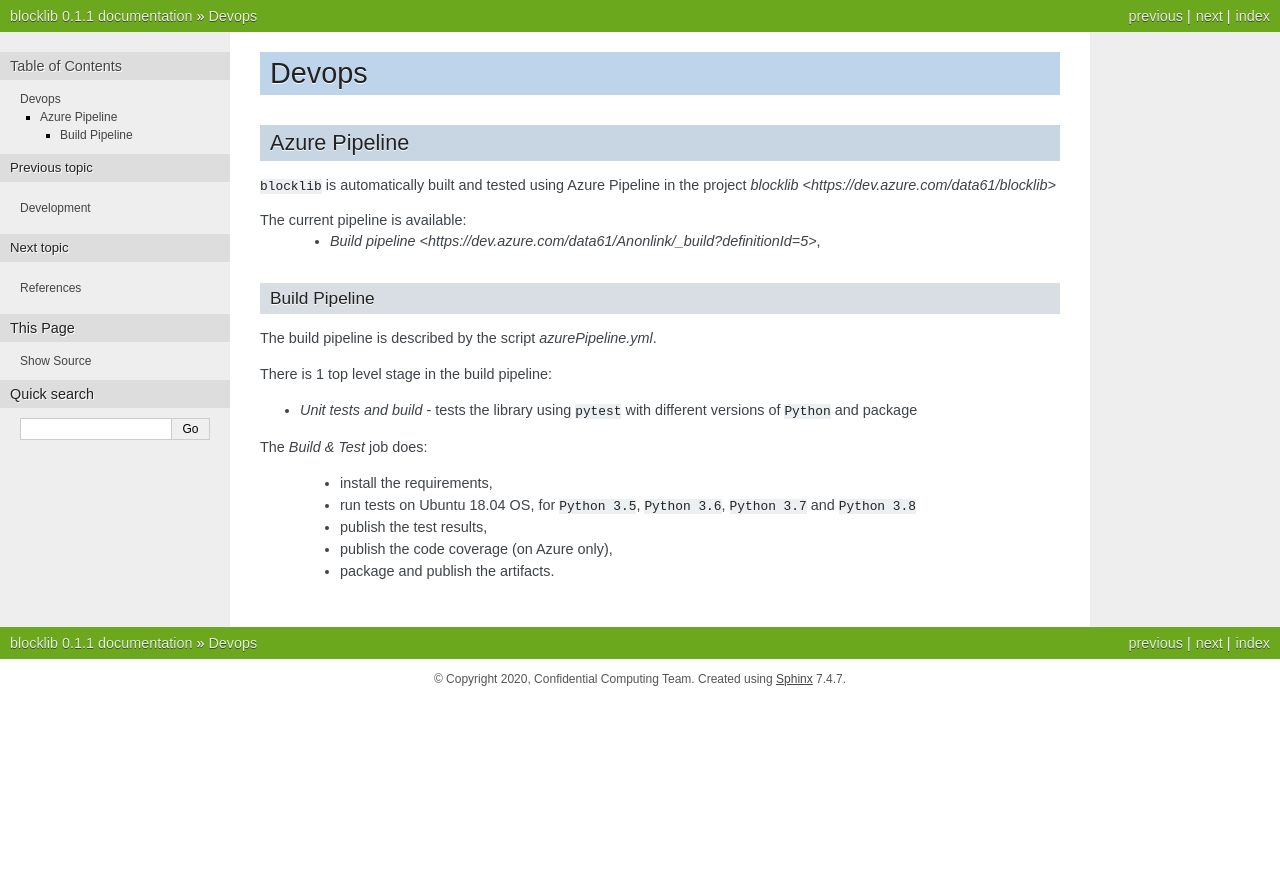
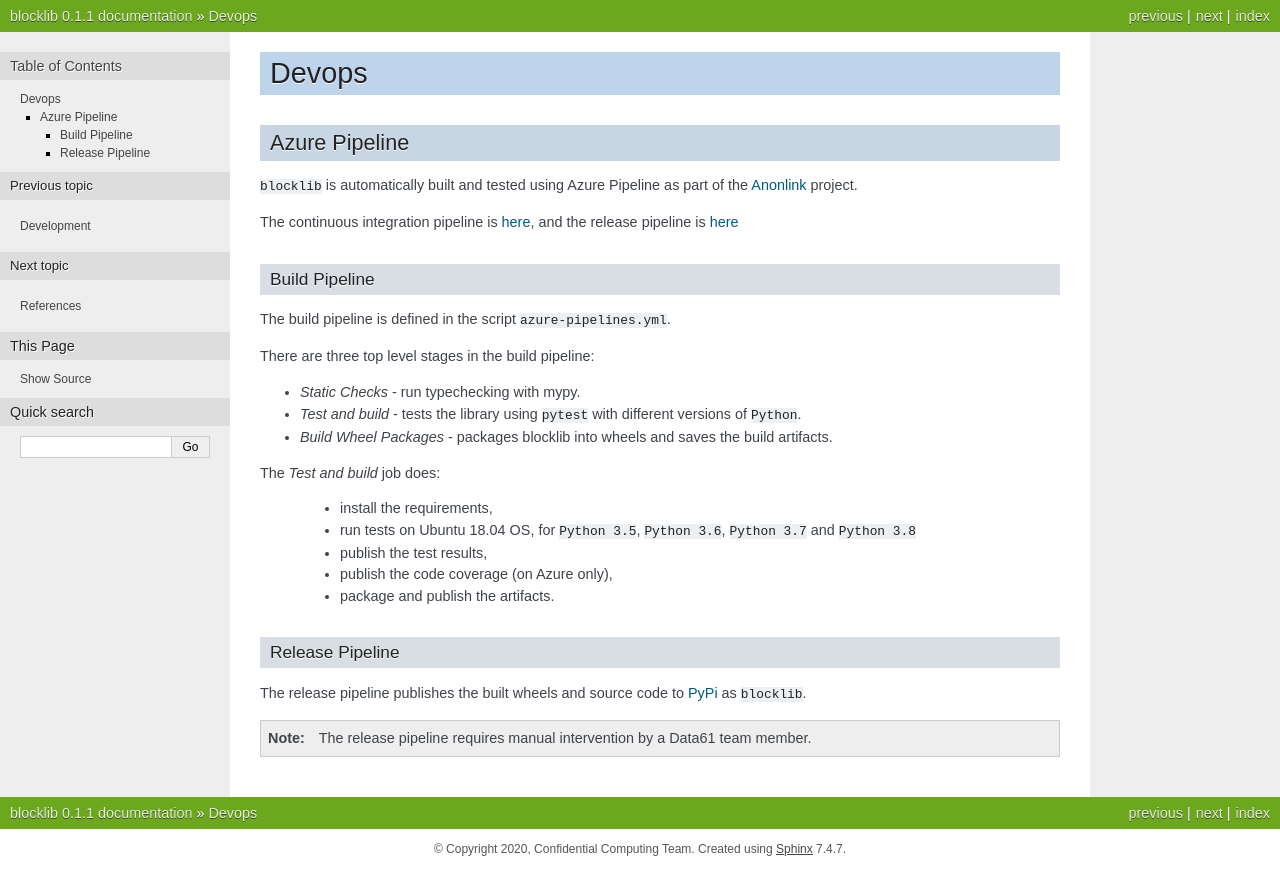
Before and after one commit to data61/blocklib, a Sphinx documentation site: the page built from docs/devops.rst, in a window 1280 px wide. Shown: the top 895 px of the page. Built offline with Sphinx 7.4.7, drawn with Linux system fonts in a browser that asks for light colours; formulas are drawn with MathJax 3; the version number is read from the project's files by our own code.

Commit message:
Updates to the devops docs

```diff
--- a/docs/devops.rst
+++ b/docs/devops.rst
@@ -5,25 +5,36 @@ Azure Pipeline
 --------------
 
 ``blocklib`` is automatically built and tested using Azure Pipeline
-in the project `blocklib <https://dev.azure.com/data61/blocklib>`
+as part of the `Anonlink <https://dev.azure.com/data61/anonlink>`_ project.
 
-The current pipeline is available:
-  - `Build pipeline <https://dev.azure.com/data61/Anonlink/_build?definitionId=5>`,
-
+The continuous integration pipeline is `here <https://dev.azure.com/data61/Anonlink/_build?definitionId=5>`_,
+and the release pipeline is `here <https://dev.azure.com/data61/Anonlink/_release?_a=releases&definitionId=7>`_
 
 Build Pipeline
 ~~~~~~~~~~~~~~
 
-The build pipeline is described by the script `azurePipeline.yml`.
+The build pipeline is defined in the script ``azure-pipelines.yml``.
 
-There is 1 top level stage in the build pipeline:
+There are three top level stages in the build pipeline:
 
-- *Unit tests and build* - tests the library using ``pytest`` with different versions of ``Python`` and package
+- *Static Checks* - run typechecking with mypy.
+- *Test and build* - tests the library using ``pytest`` with different versions of ``Python``.
+- *Build Wheel Packages* - packages blocklib into wheels and saves the build artifacts.
 
-The *Build & Test* job does:
+The *Test and build* job does:
 
   - install the requirements,
   - run tests on Ubuntu 18.04 OS, for ``Python 3.5``, ``Python 3.6``, ``Python 3.7`` and ``Python 3.8``
   - publish the test results,
   - publish the code coverage (on Azure only),
   - package and publish the artifacts.
+
+Release Pipeline
+~~~~~~~~~~~~~~~~
+
+The release pipeline publishes the built wheels and source code to `PyPi <https://pypi.org/project/blocklib/>`_
+as ``blocklib``.
+
+.. Note::
+
+   The release pipeline requires manual intervention by a Data61 team member.
```
